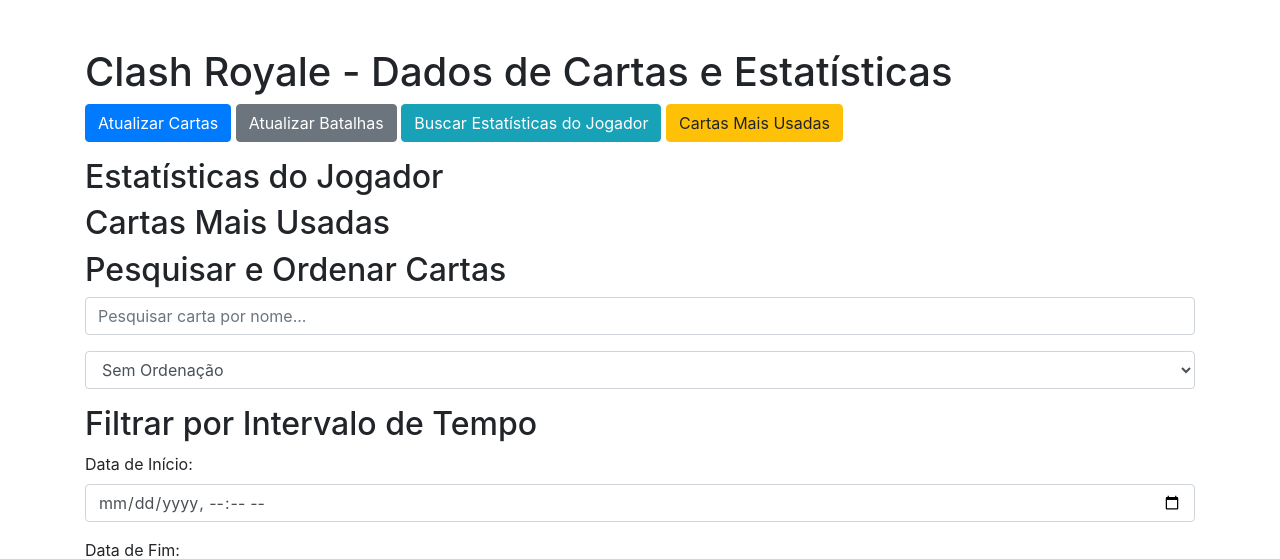
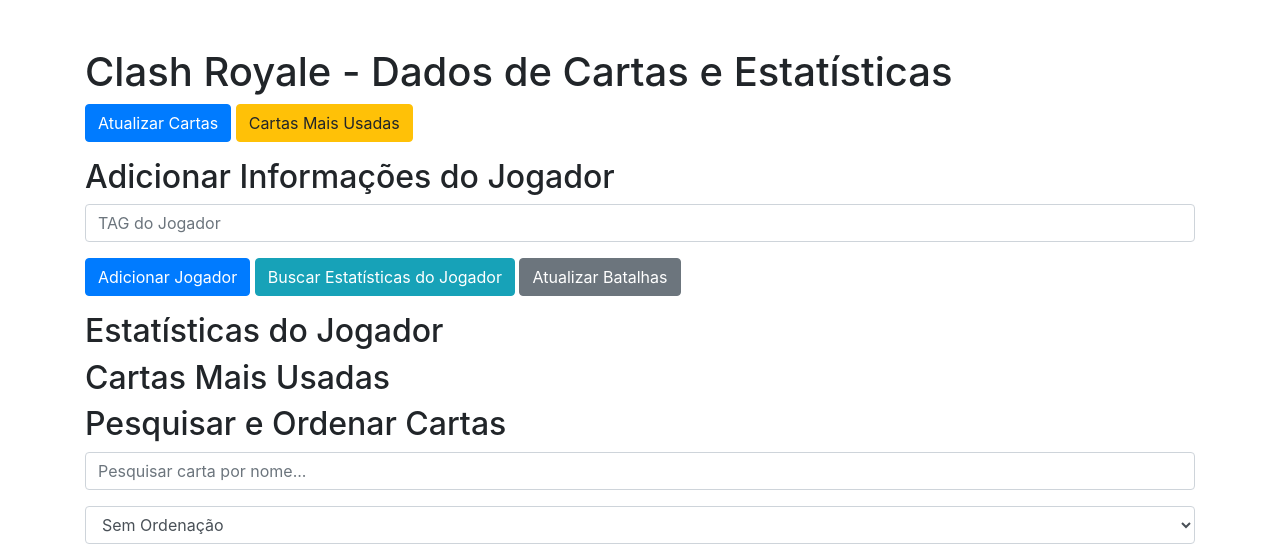
Before and after one commit to Ruan12419/Clash-Royale, a Flask app: page / in a window 1280 px wide. Shown: the top 559 px of the page. Run offline with Flask 2, Linux system fonts and the light colour scheme; some libraries are stand-ins or nearby versions.

Commit message:
Adicao de input para adicionar player e suas batalhas

```diff
--- a/app.py
+++ b/app.py
@@ -185,6 +185,11 @@ def insert_cards():
     insert_or_update_cards(cards)
     return jsonify({"message": "Cartas inseridas/atualizadas com sucesso!"}), 200
 
+@app.route('/get-battles', methods=['GET'])
+def get_battles():
+    battles = list(db['battles'].find({}, {'_id': 0}))
+    return jsonify(battles)
+
 @app.route('/insert-battles/<player_tag>', methods=['GET'])
 def insert_battles(player_tag):
     insert_player_battles_to_db(player_tag)
--- a/static/js/app.js
+++ b/static/js/app.js
@@ -9,6 +9,7 @@ new Vue({
         currentPage: 1,
         itemsPerPage: 5,
         searchQuery: "",
+        playerTag: "",
         sortOption: "none",
         startTime: '',
         endTime: ''
@@ -60,7 +61,7 @@ new Vue({
                 });
         },
         fetchBattles() {
-            const playerTag = 'PUQQGVU80';
+            const playerTag = this.playerTag;
             axios.get(`/insert-battles/${playerTag}`)
                 .then(() => {
                     axios.get('/get-battles')
@@ -75,8 +76,16 @@ new Vue({
                     console.error('Erro ao atualizar batalhas:', error);
                 });
         },
+        fetchPlayer() {
+            const playerTag = this.playerTag;
+            axios.get(`/insert-stats/${playerTag}`)
+                .then({})
+                .catch(error => {
+                    console.error('Erro ao buscar estatísticas do jogador:', error);
+                });
+        },
         fetchPlayerStats() {
-            const playerTag = 'PUQQGVU80';
+            const playerTag = this.playerTag;
             axios.get(`/get-player-stats/${playerTag}`)
                 .then(response => {
                     this.playerStats = response.data;
@@ -114,7 +123,7 @@ new Vue({
                     .then(response => {
                         const cardWinRate = response.data[0];
                         if (cardWinRate) {
-                            this.$set(this.winRates, card.name, (cardWinRate.win_rate * 100).toFixed(2));
+                            this.$set(this.winRates, card.name, (cardWinRate.win_rate * 10).toFixed(2));
                         } else {
                             this.$set(this.winRates, card.name, "Sem dados");
                         }
--- a/templates/index.html
+++ b/templates/index.html
@@ -15,9 +15,14 @@
         <h1>Clash Royale - Dados de Cartas e Estatísticas</h1>
 
         <button class="btn btn-primary mb-3" @click="fetchCards">Atualizar Cartas</button>
-        <button class="btn btn-secondary mb-3" @click="fetchBattles">Atualizar Batalhas</button>
-        <button class="btn btn-info mb-3" @click="fetchPlayerStats">Buscar Estatísticas do Jogador</button>
         <button class="btn btn-warning mb-3" @click="fetchMostUsedCards">Cartas Mais Usadas</button>
+
+        <h2>Adicionar Informações do Jogador</h2>
+
+        <input type="text" v-model="playerTag" placeholder="TAG do Jogador" class="form-control mb-3">
+        <button class="btn btn-primary mb-3" @click="fetchPlayer">Adicionar Jogador</button>
+        <button class="btn btn-info mb-3" v-model="playerTag" @click="fetchPlayerStats">Buscar Estatísticas do Jogador</button>
+        <button class="btn btn-secondary mb-3" v-model="playerTag" @click="fetchBattles">Atualizar Batalhas</button>
 
         <h2>Estatísticas do Jogador</h2>
         <div v-if="playerStats">
```
